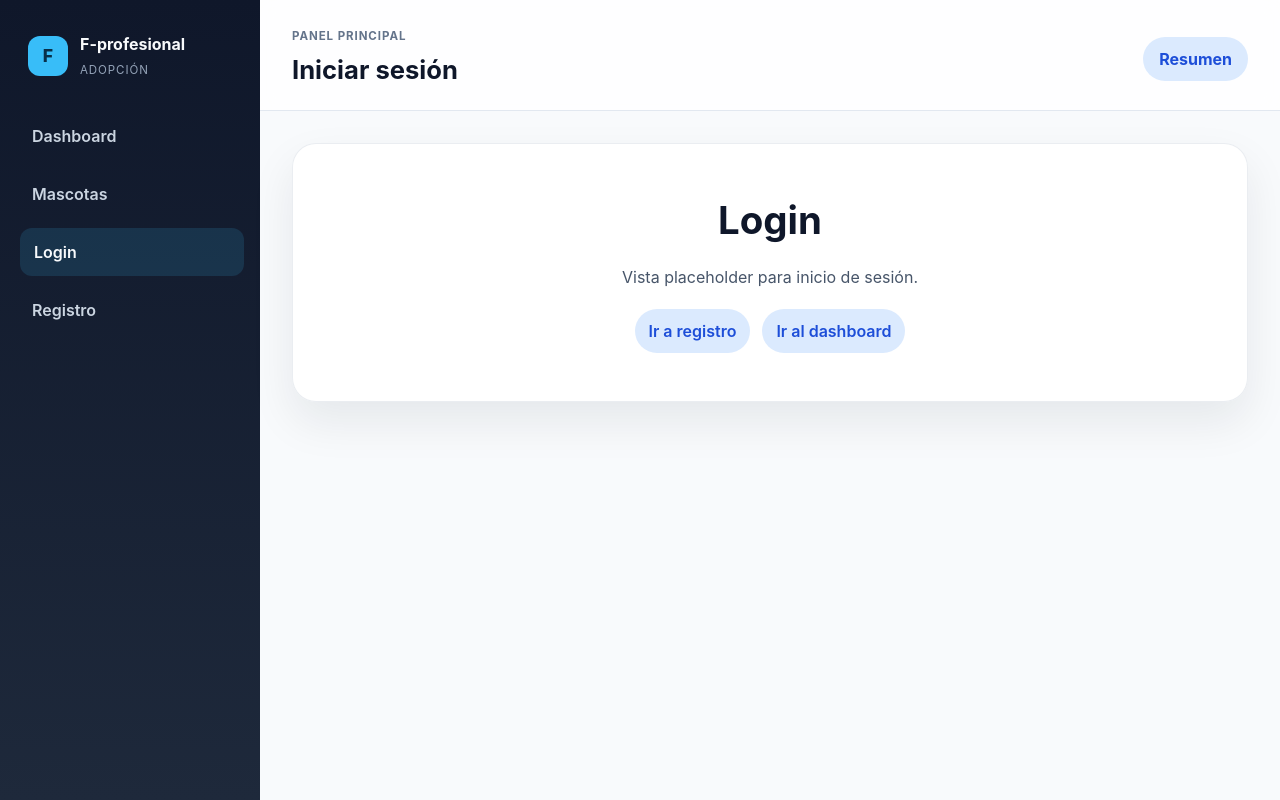
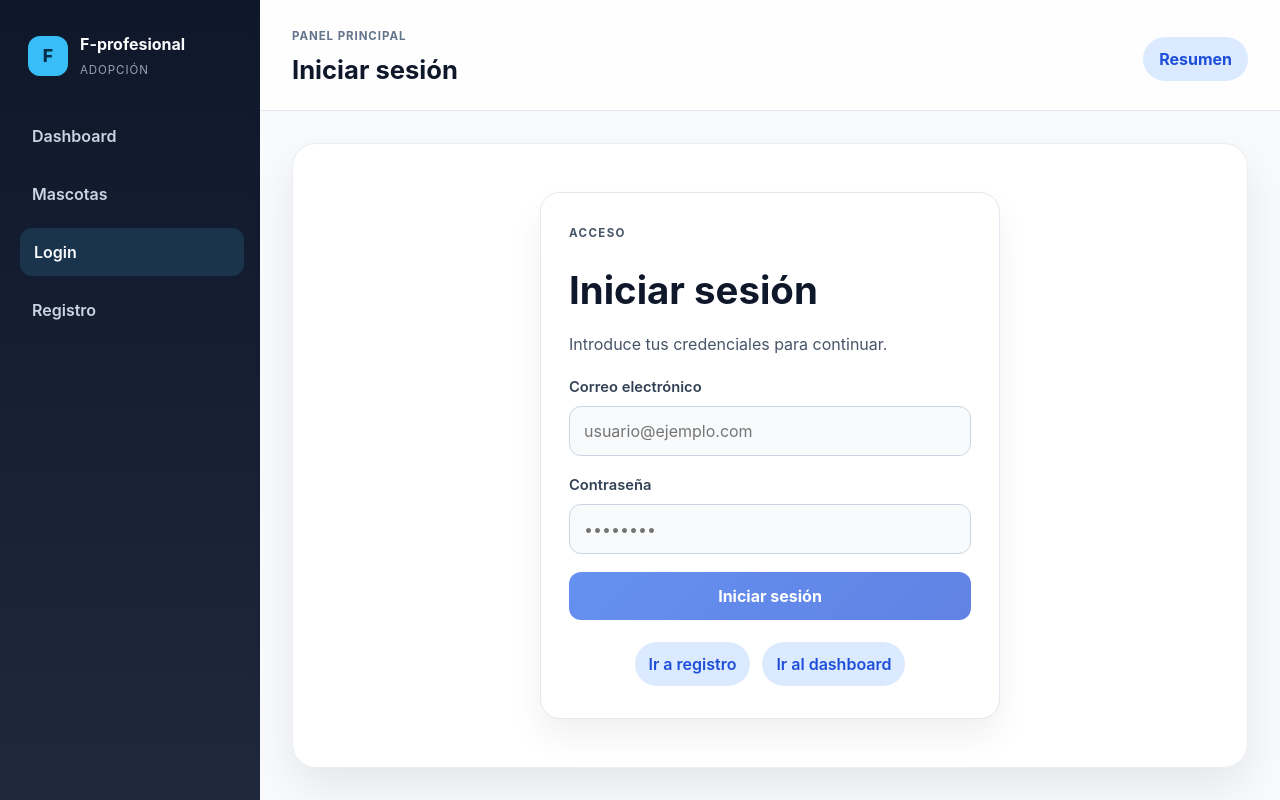
Before and after one commit to adopcion-animal-prog3/F-profesional, a Vue app: page /login in a window 1280 px wide. Built offline with nearby package versions, Linux system fonts and the light colour scheme; no server answers; the HTML template or start-up script is replaced by a standard one.

Commit message:
issue7 F-profesional

```diff
--- a/src/api/http.js
+++ b/src/api/http.js
@@ -21,5 +21,6 @@ apiClient.interceptors.response.use(
 )
 
 export const apiHealthCheck = () => apiClient.get('/health')
+export const apiLogin = (credentials) => apiClient.post('/api/auth/login', credentials)
 
 export default apiClient
--- a/src/style.css
+++ b/src/style.css
@@ -177,11 +177,119 @@ button, input, textarea, select {
   margin-bottom: 20px;
 }
 
+.auth-view {
+  display: flex;
+  justify-content: center;
+  align-items: center;
+  min-height: 60vh;
+}
+
+.auth-card {
+  width: min(460px, 100%);
+  background: #ffffff;
+  border: 1px solid #e2e8f0;
+  border-radius: 20px;
+  padding: 32px 28px;
+  box-shadow: 0 18px 35px rgba(15, 23, 42, 0.06);
+  text-align: left;
+}
+
+.auth-kicker {
+  margin: 0 0 8px;
+  font-size: 0.72rem;
+  letter-spacing: 0.12em;
+  text-transform: uppercase;
+  color: #2563eb;
+  font-weight: 700;
+}
+
+.auth-subtitle {
+  margin: 0 0 26px;
+}
+
+.login-form {
+  display: flex;
+  flex-direction: column;
+  gap: 18px;
+}
+
+.form-group {
+  display: flex;
+  flex-direction: column;
+  gap: 8px;
+}
+
+.form-group label {
+  font-size: 0.92rem;
+  color: #334155;
+  font-weight: 600;
+}
+
+.form-group input {
+  width: 100%;
+  border: 1px solid #cbd5e1;
+  border-radius: 12px;
+  padding: 12px 14px;
+  background: #f8fafc;
+  color: #0f172a;
+  transition: border-color 0.2s ease, box-shadow 0.2s ease;
+}
+
+.form-group input:focus {
+  outline: none;
+  border-color: #60a5fa;
+  box-shadow: 0 0 0 4px rgba(96, 165, 250, 0.15);
+}
+
+.primary-button {
+  border: 0;
+  border-radius: 12px;
+  padding: 12px 18px;
+  background: linear-gradient(135deg, #2563eb 0%, #1d4ed8 100%);
+  color: #fff;
+  font-weight: 700;
+  cursor: pointer;
+  transition: opacity 0.2s ease, transform 0.2s ease;
+}
+
+.primary-button:hover:not(:disabled) {
+  transform: translateY(-1px);
+}
+
+.primary-button:disabled {
+  opacity: 0.7;
+  cursor: not-allowed;
+}
+
+.error-message,
+.success-message {
+  margin: 0;
+  border-radius: 10px;
+  padding: 10px 12px;
+  font-size: 0.92rem;
+}
+
+.error-message {
+  background: #fef2f2;
+  border: 1px solid #fecaca;
+  color: #b91c1c;
+}
+
+.success-message {
+  background: #ecfdf5;
+  border: 1px solid #a7f3d0;
+  color: #166534;
+}
+
 .nav-links {
   display: flex;
   justify-content: center;
   gap: 12px;
   flex-wrap: wrap;
+}
+
+.auth-links {
+  margin-top: 22px;
 }
 
 .top-nav a,
--- a/src/views/LoginView.vue
+++ b/src/views/LoginView.vue
@@ -1,10 +1,115 @@
 <template>
-  <section class="page-view">
-    <h1>Login</h1>
-    <p>Vista placeholder para inicio de sesión.</p>
-    <nav class="nav-links">
-      <router-link to="/registro">Ir a registro</router-link>
-      <router-link to="/dashboard">Ir al dashboard</router-link>
-    </nav>
+  <section class="page-view auth-view">
+    <div class="auth-card">
+      <p class="auth-kicker">Acceso</p>
+      <h1>Iniciar sesión</h1>
+      <p class="auth-subtitle">Introduce tus credenciales para continuar.</p>
+
+      <form class="login-form" @submit.prevent="handleSubmit" novalidate>
+        <div class="form-group">
+          <label for="email">Correo electrónico</label>
+          <input
+            id="email"
+            v-model.trim="form.email"
+            type="email"
+            autocomplete="email"
+            placeholder="usuario@ejemplo.com"
+            :disabled="isSubmitting"
+          />
+        </div>
+
+        <div class="form-group">
+          <label for="password">Contraseña</label>
+          <input
+            id="password"
+            v-model="form.password"
+            type="password"
+            autocomplete="current-password"
+            placeholder="••••••••"
+            :disabled="isSubmitting"
+          />
+        </div>
+
+        <p v-if="errorMessage" class="error-message" role="alert">
+          {{ errorMessage }}
+        </p>
+        <p v-else-if="successMessage" class="success-message" role="status">
+          {{ successMessage }}
+        </p>
+
+        <button type="submit" class="primary-button" :disabled="isSubmitting || !isFormValid">
+          {{ isSubmitting ? 'Iniciando sesión...' : 'Iniciar sesión' }}
+        </button>
+      </form>
+
+      <nav class="nav-links auth-links">
+        <router-link to="/registro">Ir a registro</router-link>
+        <router-link to="/dashboard">Ir al dashboard</router-link>
+      </nav>
+    </div>
   </section>
 </template>
+
+<script setup>
+import { computed, reactive, ref } from 'vue'
+import { apiLogin } from '../api/http'
+
+const form = reactive({
+  email: '',
+  password: ''
+})
+
+const errorMessage = ref('')
+const successMessage = ref('')
+const isSubmitting = ref(false)
+
+const isFormValid = computed(() => {
+  return form.email.trim().length > 0 && form.password.trim().length > 0
+})
+
+const validateForm = () => {
+  const email = form.email.trim()
+  const password = form.password.trim()
+
+  if (!email || !password) {
+    throw new Error('Debes completar todos los campos.')
+  }
+
+  const emailRegex = /^[^\s@]+@[^\s@]+\.[^\s@]+$/
+  if (!emailRegex.test(email)) {
+    throw new Error('Introduce un correo electrónico válido.')
+  }
+}
+
+const handleSubmit = async () => {
+  if (isSubmitting.value) return
+
+  errorMessage.value = ''
+  successMessage.value = ''
+
+  try {
+    validateForm()
+
+    isSubmitting.value = true
+
+    const payload = {
+      email: form.email.trim(),
+      password: form.password
+    }
+
+    const response = await apiLogin(payload)
+
+    successMessage.value = response?.data?.message || 'Inicio de sesión correcto.'
+    form.password = ''
+  } catch (error) {
+    const fallbackMessage =
+      error?.response?.data?.message ||
+      error?.message ||
+      'No fue posible iniciar sesión. Inténtalo de nuevo.'
+
+    errorMessage.value = fallbackMessage
+  } finally {
+    isSubmitting.value = false
+  }
+}
+</script>
```
Also changed, not shown: 1 other file (tests, documents, lock files or other folders).
